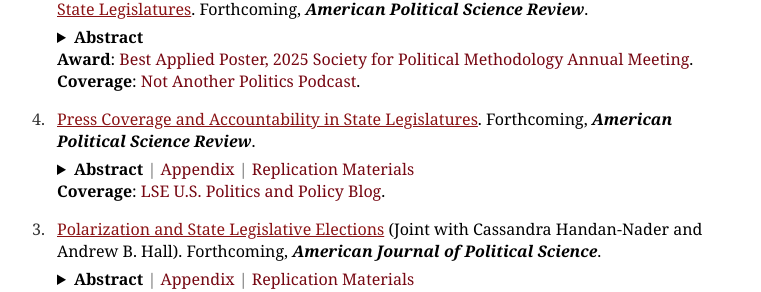
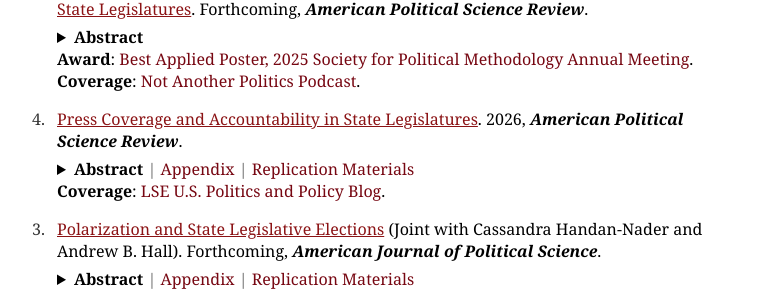
Before and after one commit to AndyMyersSkol/AndyMyersSkol.github.io, a Jekyll site: the page index.html, which Jekyll copies as it is, in a window 1280 px wide. Shown: the part 563-855 px from the top of the page, without its empty margins (258-1019 px from the left). Built offline with Jekyll 4.4.1, drawn with Linux system fonts in a browser that asks for light colours.

Commit message:
Update publication year in index.html

```diff
--- a/index.html
+++ b/index.html
@@ -77,7 +77,7 @@ Fundraising is a critical element of legislative elections, yet problems of meas
 
    <ul class="numbered publications">
         <li data-number="4">
-            <a target="_blank" class="bib" href="/myers_stateleg_press.pdf">Press Coverage and Accountability in State Legislatures</a>. Forthcoming, <i><b>American Political Science Review</b></i>.
+            <a target="_blank" class="bib" href="/myers_stateleg_press.pdf">Press Coverage and Accountability in State Legislatures</a>. 2026, <i><b>American Political Science Review</b></i>.
             <details class="abstract-container">
                 <summary>
                     <span>Abstract</span>
```
